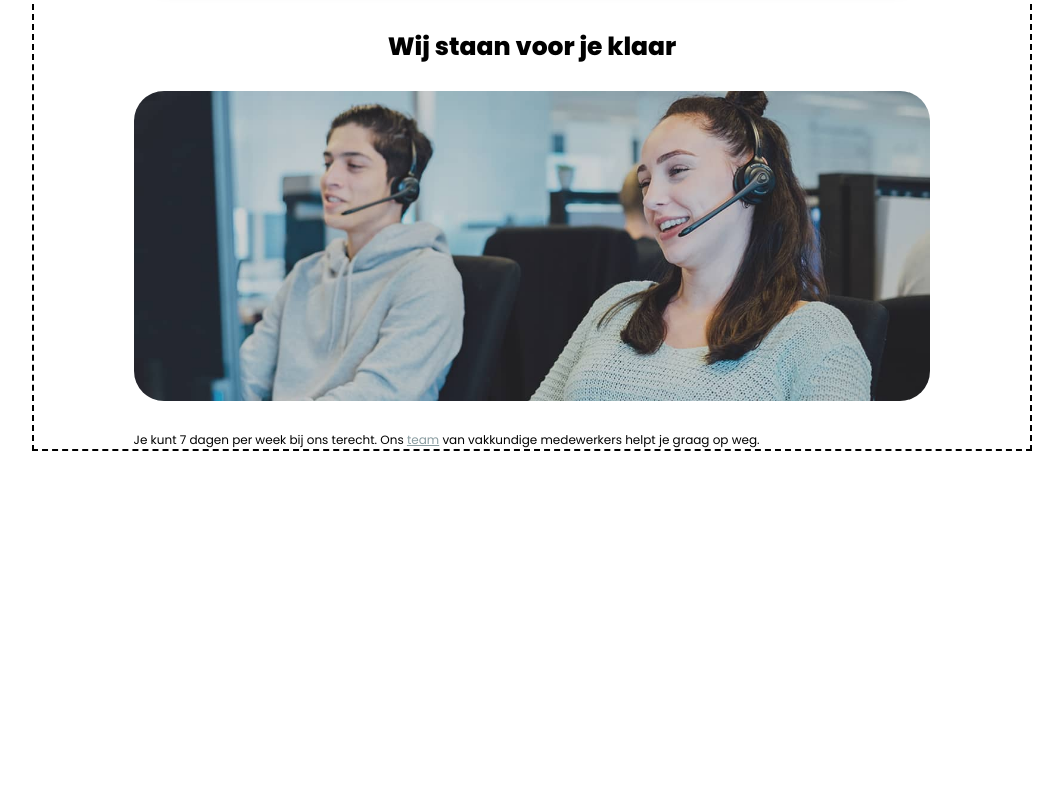
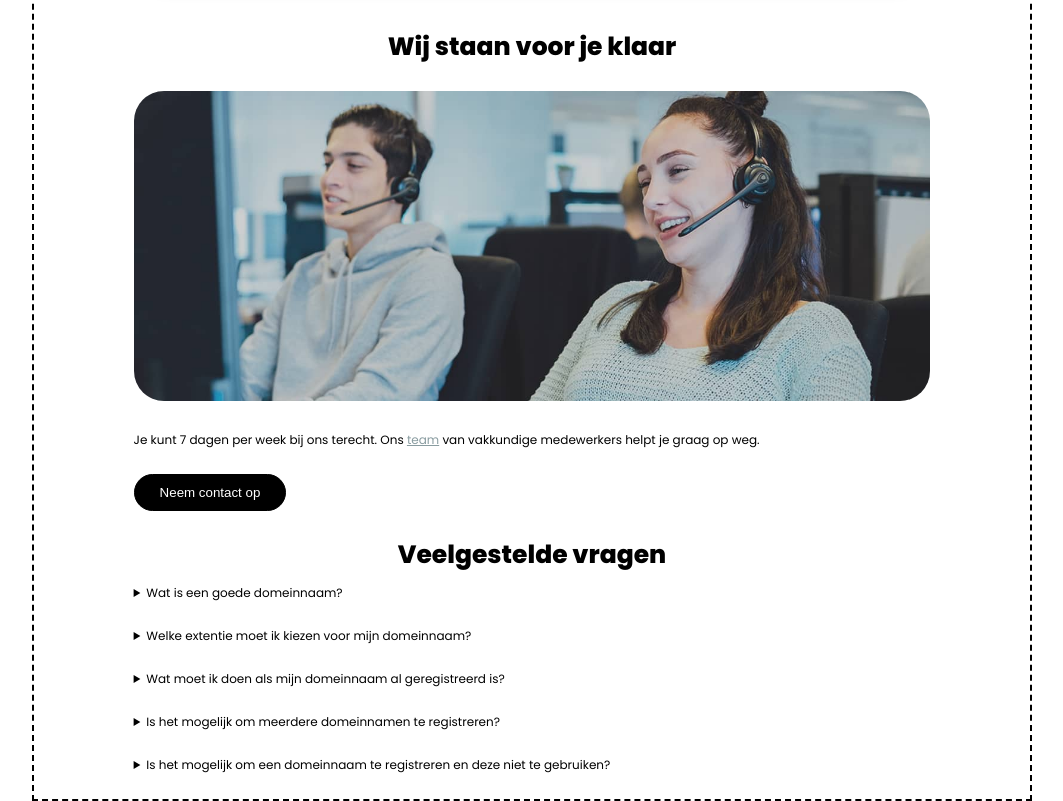
Before and after one commit to BeheadedBadger/GitTest, a plain HTML site: page index.html in a window 1280 px wide. Shown: the part 815-1616 px from the top of the page, without its empty margins (108-1171 px from the left). Before the commit the page ends 1266 px from the top, so only its background shows below. Drawn offline with Linux system fonts and the light colour scheme.

Commit message:
FAQ added

```diff
--- a/index.html
+++ b/index.html
@@ -55,6 +55,54 @@
     <img class="support-img" src="assets/images/callcenter.jpg" alt="support"/>
     <p>Je kunt 7 dagen per week bij ons terecht. Ons <a href="team.html">team</a> van vakkundige medewerkers helpt je
         graag op weg.</p>
+
+    <button>Neem contact op</button>
+
+    <h2>Veelgestelde vragen</h2>
+    <details>
+        <summary>Wat is een goede domeinnaam?</summary>
+        Lorem ipsum dolor sit amet, consectetur adipiscing elit, sed do eiusmod tempor incididunt ut labore et dolore
+        magna aliqua. Ut enim ad minim veniam, quis nostrud exercitation ullamco laboris nisi ut aliquip ex ea commodo
+        consequat. Duis aute irure dolor in reprehenderit in voluptate velit esse cillum dolore eu fugiat nulla
+        pariatur. Excepteur sint occaecat cupidatat non proident, sunt in culpa qui officia deserunt mollit anim id est
+        laborum.
+    </details>
+
+    <details>
+        <summary>Welke extentie moet ik kiezen voor mijn domeinnaam?</summary>
+        Lorem ipsum dolor sit amet, consectetur adipiscing elit, sed do eiusmod tempor incididunt ut labore et dolore
+        magna aliqua. Ut enim ad minim veniam, quis nostrud exercitation ullamco laboris nisi ut aliquip ex ea commodo
+        consequat. Duis aute irure dolor in reprehenderit in voluptate velit esse cillum dolore eu fugiat nulla
+        pariatur. Excepteur sint occaecat cupidatat non proident, sunt in culpa qui officia deserunt mollit anim id est
+        laborum.
+    </details>
+
+    <details>
+        <summary>Wat moet ik doen als mijn domeinnaam al geregistreerd is?</summary>
+        Lorem ipsum dolor sit amet, consectetur adipiscing elit, sed do eiusmod tempor incididunt ut labore et dolore
+        magna aliqua. Ut enim ad minim veniam, quis nostrud exercitation ullamco laboris nisi ut aliquip ex ea commodo
+        consequat. Duis aute irure dolor in reprehenderit in voluptate velit esse cillum dolore eu fugiat nulla
+        pariatur. Excepteur sint occaecat cupidatat non proident, sunt in culpa qui officia deserunt mollit anim id est
+        laborum.
+    </details>
+
+    <details>
+        <summary>Is het mogelijk om meerdere domeinnamen te registreren?</summary>
+        Lorem ipsum dolor sit amet, consectetur adipiscing elit, sed do eiusmod tempor incididunt ut labore et dolore
+        magna aliqua. Ut enim ad minim veniam, quis nostrud exercitation ullamco laboris nisi ut aliquip ex ea commodo
+        consequat. Duis aute irure dolor in reprehenderit in voluptate velit esse cillum dolore eu fugiat nulla
+        pariatur. Excepteur sint occaecat cupidatat non proident, sunt in culpa qui officia deserunt mollit anim id est
+        laborum.
+    </details>
+
+    <details>
+        <summary>Is het mogelijk om een domeinnaam te registreren en deze niet te gebruiken?</summary>
+        Lorem ipsum dolor sit amet, consectetur adipiscing elit, sed do eiusmod tempor incididunt ut labore et dolore
+        magna aliqua. Ut enim ad minim veniam, quis nostrud exercitation ullamco laboris nisi ut aliquip ex ea commodo
+        consequat. Duis aute irure dolor in reprehenderit in voluptate velit esse cillum dolore eu fugiat nulla
+        pariatur. Excepteur sint occaecat cupidatat non proident, sunt in culpa qui officia deserunt mollit anim id est
+        laborum.
+    </details>
 </main>
 </body>
 </html>
--- a/styles/styles.css
+++ b/styles/styles.css
@@ -194,8 +194,29 @@ a:link {
     color: #899CA0;
 }
 
+main button {
+    border-radius: 25px;
+    padding: 10px 25px;
+    border: 1px solid black;
+    background: black;
+    color: white;
+    margin-left: 10%;
+    margin-top: 25px;
+}
 
 /*///////////// 3.4 Faq /////////////*/
 
+details
+{
+    width: 80%;
+    margin-left: 10%;
+    margin-top: 10px;
+    margin-bottom: 25px;
+    font-weight: bold;
+}
 
+summary
+{
+    font-weight: normal;
+}
 /*///////////// 3.5 Footer /////////////*/
```
